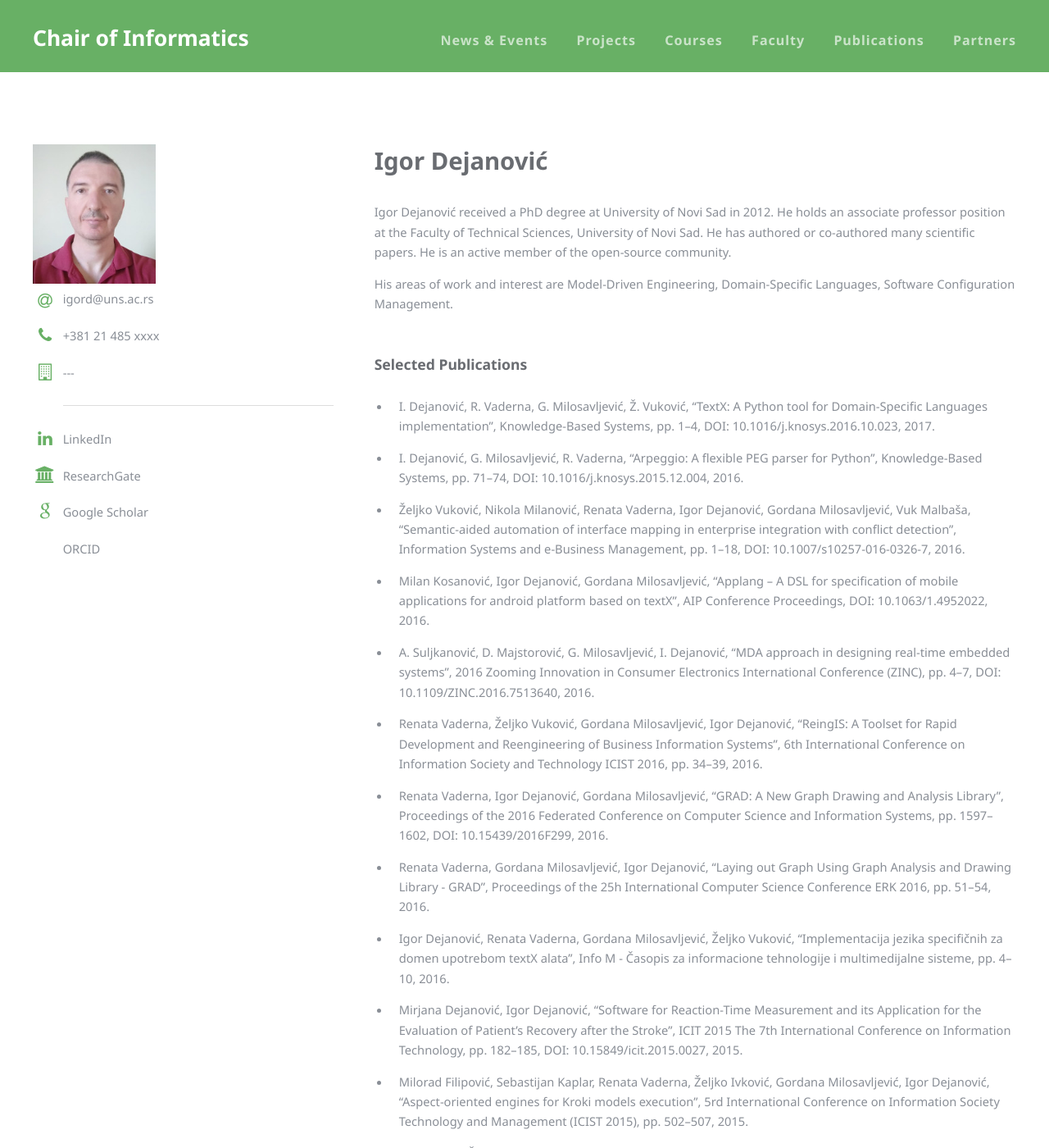
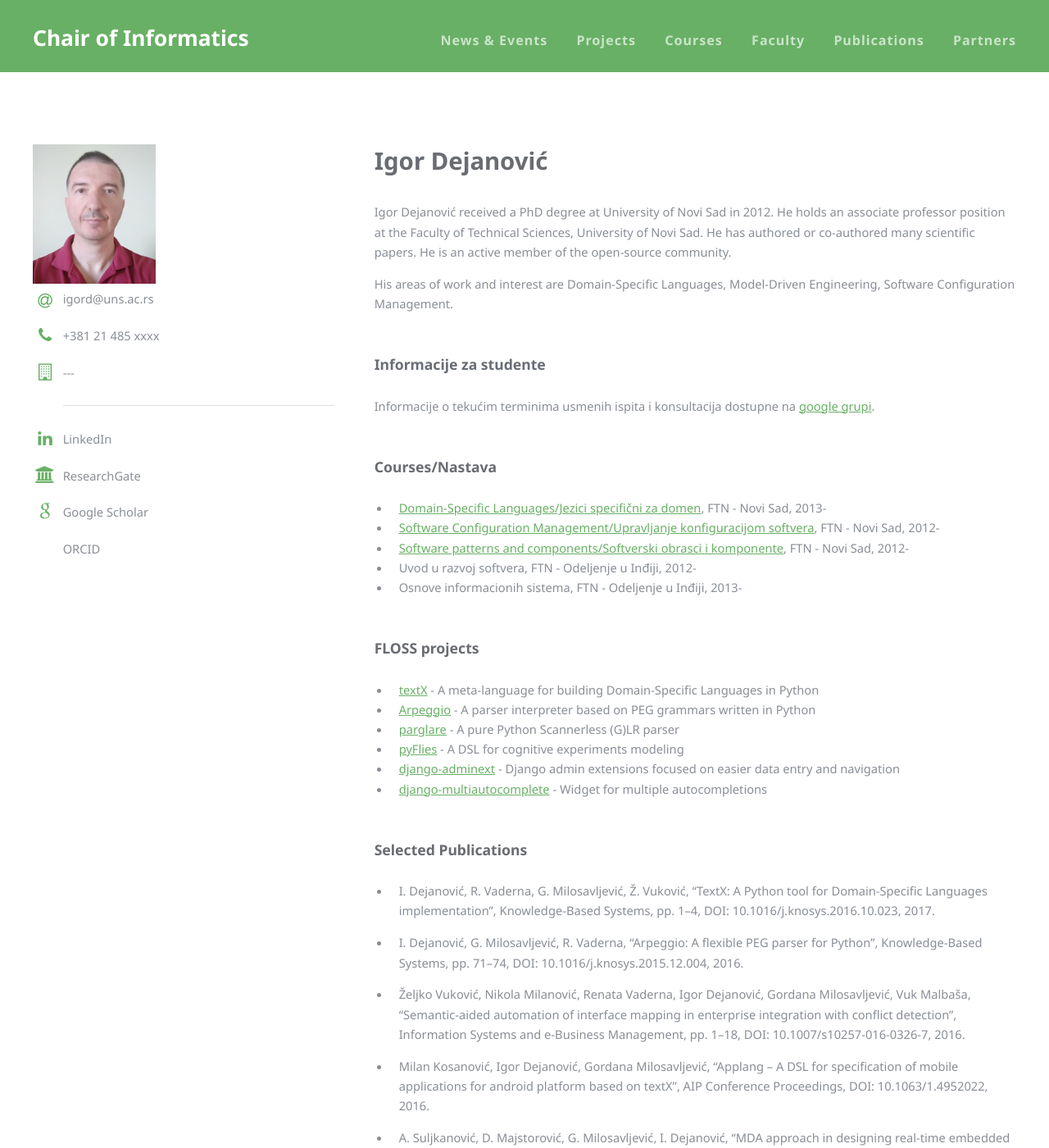
Before and after one commit to unsftn/informatika, a Jekyll site: the page built from _faculty/IgorDejanovic.md, in a window 1280 px wide and 1400 px high. Shown: the whole window at 82% size. Built offline with Jekyll 4.4.1, drawn with Linux system fonts in a browser that asks for light colours; some of the changed text lies outside the part shown.

Commit message:
Ažurirana lična strana.

```diff
--- a/_faculty/IgorDejanovic.md
+++ b/_faculty/IgorDejanovic.md
@@ -21,8 +21,32 @@ an associate professor position at the Faculty of Technical Sciences, University
 of Novi Sad. He has authored or co-authored many scientific papers. He is an
 active member of the open-source community.
 
-His areas of work and interest are Model-Driven Engineering, Domain-Specific
-Languages, Software Configuration Management.
+His areas of work and interest are Domain-Specific Languages, Model-Driven
+Engineering, Software Configuration Management.
+
+
+### **Informacije za studente**
+
+Informacije o tekućim terminima usmenih ispita i konsultacija dostupne na [google grupi](https://groups.google.com/forum/#!forum/dejanovic-ispiti).
+
+
+### Courses/Nastava
+ * [Domain-Specific Languages/Jezici specifični za domen](/JSD), FTN - Novi Sad, 2013-
+ * [Software Configuration Management/Upravljanje konfiguracijom softvera](/UKS), FTN - Novi Sad, 2012-
+ * [Software patterns and components/Softverski obrasci i komponente](/SOK), FTN - Novi Sad, 2012-
+ * Uvod u razvoj softvera, FTN - Odeljenje u Inđiji, 2012-
+ * Osnove informacionih sistema, FTN - Odeljenje u Inđiji, 2013-
+
+
+### FLOSS projects
+
+ * [textX](https://github.com/igordejanovic/textX/) - A meta-language for building Domain-Specific Languages in Python
+ * [Arpeggio](https://github.com/igordejanovic/Arpeggio/) - A parser interpreter based on PEG grammars written in Python
+ * [parglare](https://github.com/igordejanovic/parglare) - A pure Python Scannerless (G)LR parser
+ * [pyFlies](https://github.com/igordejanovic/pyFlies/) - A DSL for cognitive experiments modeling
+ * [django-adminext](https://bitbucket.org/igord/django-adminext) - Django admin extensions focused on easier data entry and navigation
+ * [django-multiautocomplete](https://bitbucket.org/igord/django-multiautocomplete) - Widget for multiple autocompletions
+
 
 ### Selected Publications
 
```
Also changed, not shown: other parts of _faculty/IgorDejanovic.md (+4 -19 lines).
